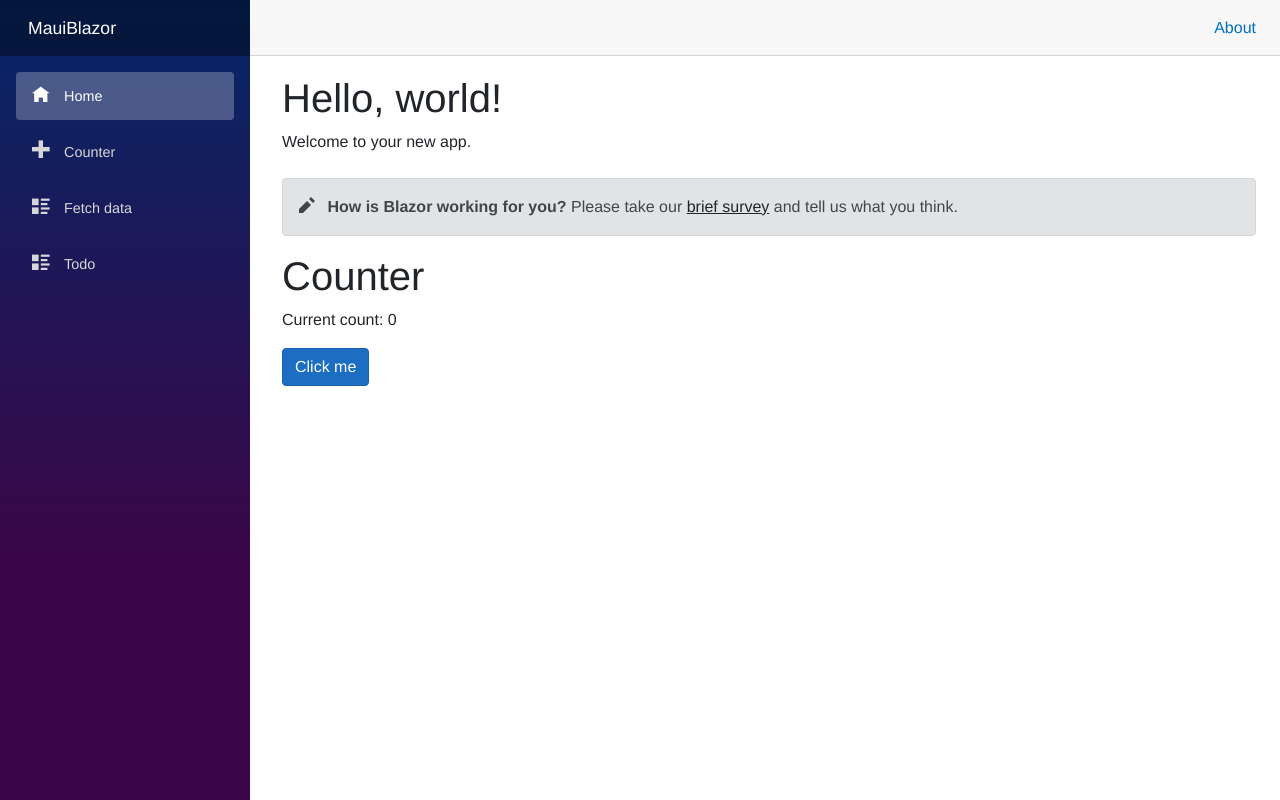
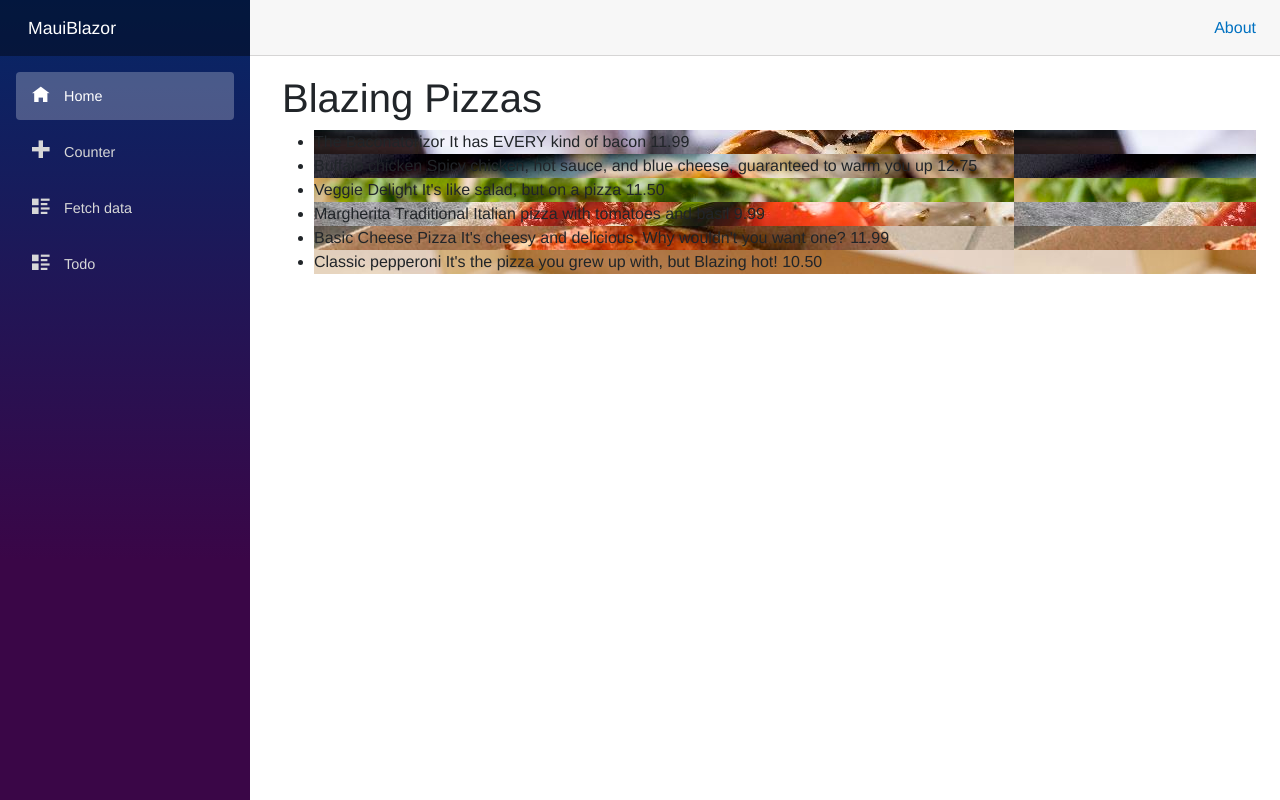
Before and after one commit to bhborba/.NET-MAUI-Blazor, an ASP.NET Core app: page / in a window 1280 px wide. Run offline with ASP.NET Core 8, Linux system fonts and the light colour scheme; style sheets or scripts are compiled from the project's sources.

Commit message:
Creating a user interface

```diff
--- a/MauiBlazor/Pages/Index.razor
+++ b/MauiBlazor/Pages/Index.razor
@@ -1,9 +1,37 @@
 @page "/"
 
-<h1>Hello, world!</h1>
+<div class="main">
+    <h1>Blazing Pizzas</h1>
+    <ul class="pizza-cards">
+        @if (specials != null)
+        {
+            @foreach (var special in specials)
+            {
+                <li style="background-image: url('@special.ImageUrl')">
+                    <div class="pizza-info">
+                        <span class="title">@special.Name</span>
+                        @special.Description
+                        <span class="price">@special.GetFormattedBasePrice()</span>
+                    </div>
+                </li>
+            }
+        }
+    </ul>
+</div>
 
-Welcome to your new app.
+@code {
+    List<PizzaSpecial> specials = new();
 
-<SurveyPrompt Title="How is Blazor working for you?" />
-
-<Counter IncrementAmount="10" />
+    protected override void OnInitialized()
+    {
+        specials.AddRange(new List<PizzaSpecial>
+    {
+            new PizzaSpecial { Name = "The Baconatorizor", BasePrice =  11.99M, Description = "It has EVERY kind of bacon", ImageUrl="img/pizzas/bacon.jpg"},
+            new PizzaSpecial { Name = "Buffalo chicken", BasePrice =  12.75M, Description = "Spicy chicken, hot sauce, and blue cheese, guaranteed to warm you up", ImageUrl="img/pizzas/meaty.jpg"},
+            new PizzaSpecial { Name = "Veggie Delight", BasePrice =  11.5M, Description = "It's like salad, but on a pizza", ImageUrl="img/pizzas/salad.jpg"},
+            new PizzaSpecial { Name = "Margherita", BasePrice =  9.99M, Description = "Traditional Italian pizza with tomatoes and basil", ImageUrl="img/pizzas/margherita.jpg"},
+            new PizzaSpecial { Name = "Basic Cheese Pizza", BasePrice =  11.99M, Description = "It's cheesy and delicious. Why wouldn't you want one?", ImageUrl="img/pizzas/cheese.jpg"},
+            new PizzaSpecial { Name = "Classic pepperoni", BasePrice =  10.5M, Description = "It's the pizza you grew up with, but Blazing hot!", ImageUrl="img/pizzas/pepperoni.jpg" }
+        });
+    }
+}
```
Also changed, not shown: MauiBlazor/Model/PizzaSpecial.cs (added, +21 -0 lines), MauiBlazor/MauiBlazor.csproj, MauiBlazor/Model/TodoItem.cs (renamed from MauiBlazor/TodoItem.cs), MauiBlazor/wwwroot/img/pizzas/bacon.jpg (added), MauiBlazor/wwwroot/img/pizzas/brit.jpg (added), MauiBlazor/wwwroot/img/pizzas/cheese.jpg (added), MauiBlazor/wwwroot/img/pizzas/margherita.jpg (added), MauiBlazor/wwwroot/img/pizzas/meaty.jpg (added), MauiBlazor/wwwroot/img/pizzas/mushroom.jpg (added), MauiBlazor/wwwroot/img/pizzas/pepperoni.jpg (added), MauiBlazor/wwwroot/img/pizzas/salad.jpg (added).
